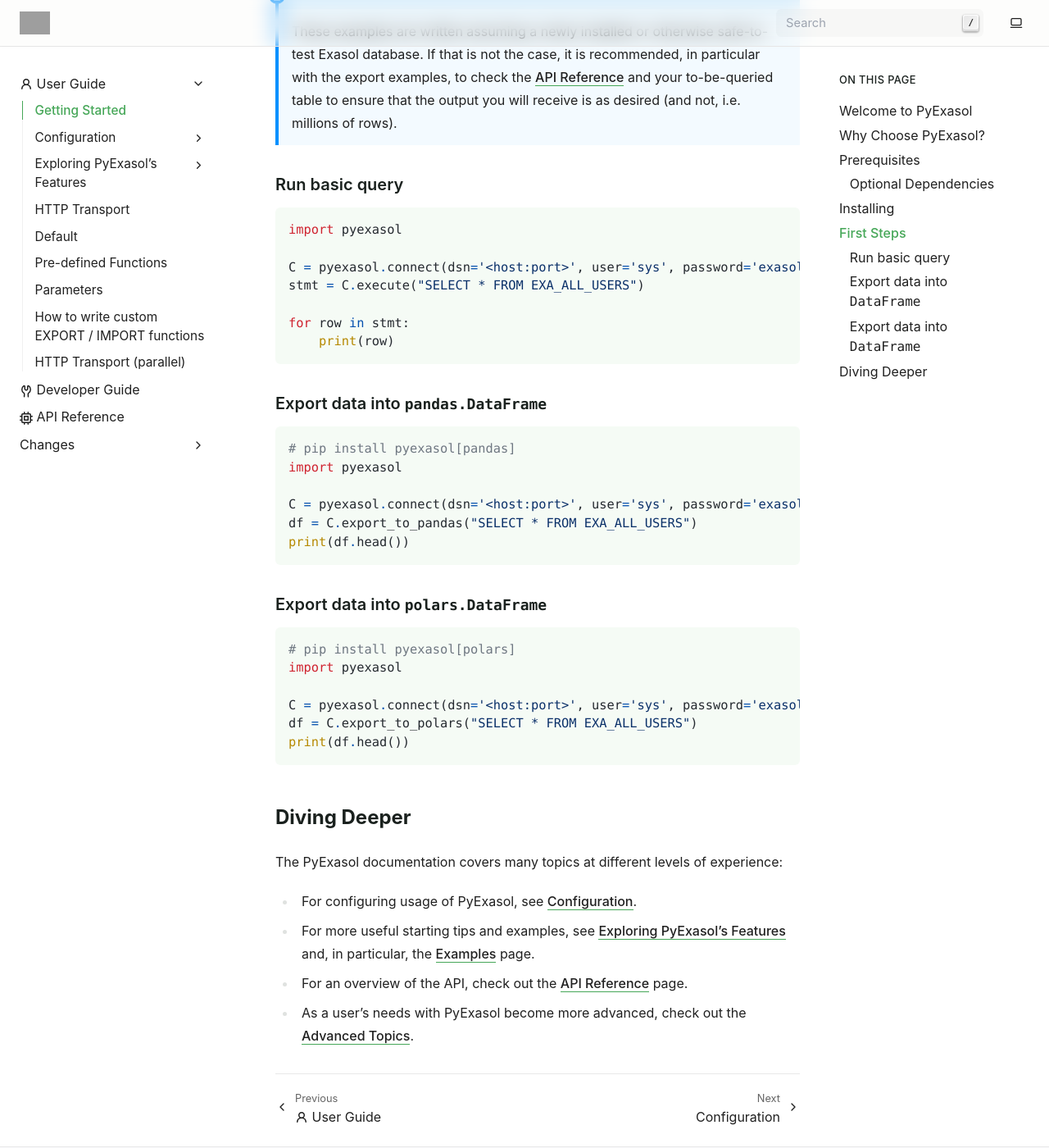
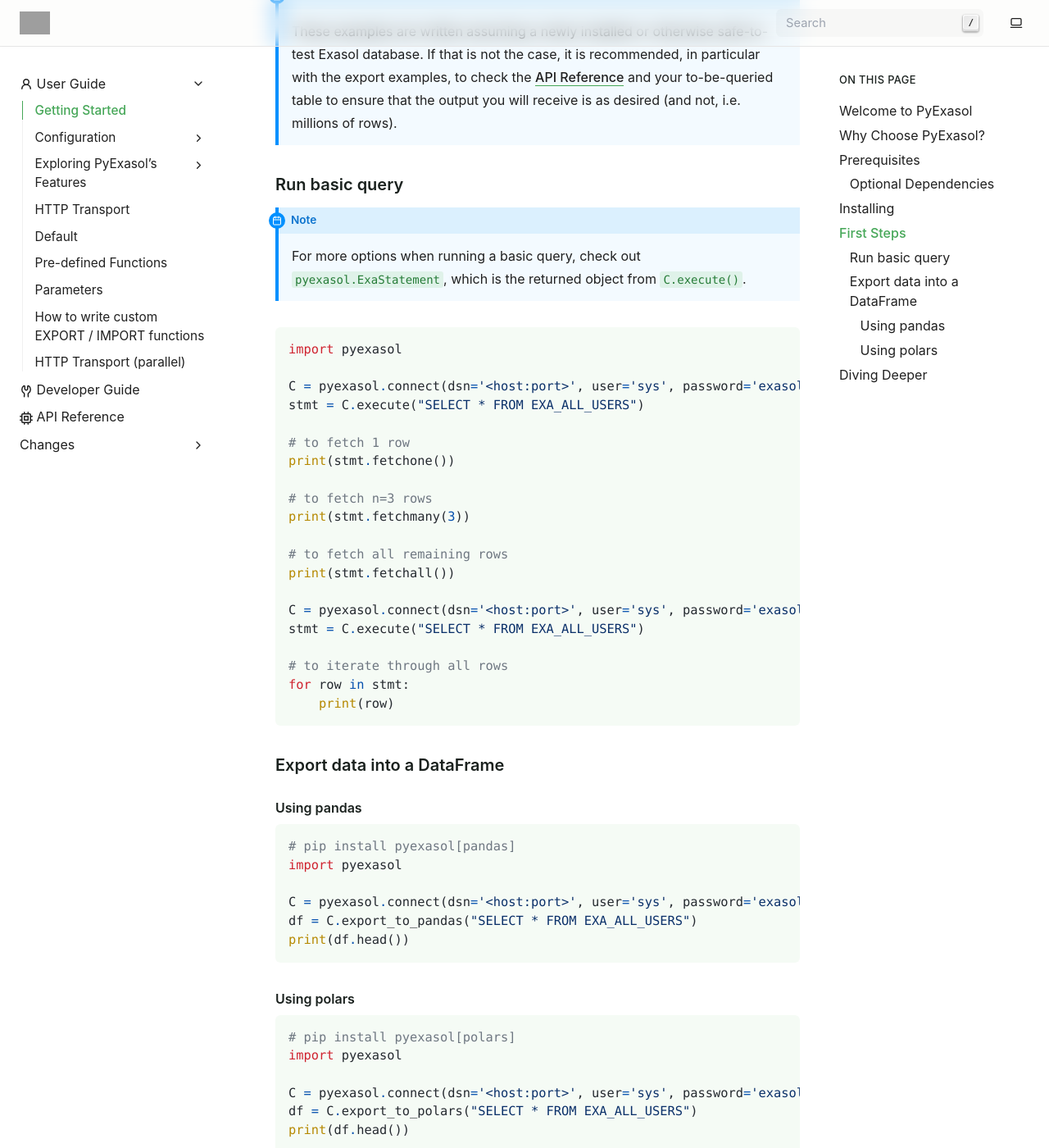
Before and after one commit to exasol/pyexasol, a Sphinx documentation site: the page built from doc/user_guide/getting_started.rst, in a window 1280 px wide and 1400 px high, scrolled down 1742 px. Shown: the whole window at 82% size. Built offline with Sphinx 7.4.7, drawn with Linux system fonts in a browser that asks for light colours; grey boxes are pictures that could not be loaded.

Commit message:
Add fetch example and reorder

```diff
--- a/doc/user_guide/getting_started.rst
+++ b/doc/user_guide/getting_started.rst
@@ -63,6 +63,10 @@
 
 Run basic query
 ^^^^^^^^^^^^^^^
+.. note::
+    For more options when running a basic query, check out :class:`pyexasol.ExaStatement`,
+    which is the returned object from :func:`C.execute()`.
+
 
 .. code-block:: python
 
@@ -71,11 +75,27 @@
     C = pyexasol.connect(dsn='<host:port>', user='sys', password='exasol')
     stmt = C.execute("SELECT * FROM EXA_ALL_USERS")
 
+    # to fetch 1 row
+    print(stmt.fetchone())
+
+    # to fetch n=3 rows
+    print(stmt.fetchmany(3))
+
+    # to fetch all remaining rows
+    print(stmt.fetchall())
+
+    C = pyexasol.connect(dsn='<host:port>', user='sys', password='exasol')
+    stmt = C.execute("SELECT * FROM EXA_ALL_USERS")
+
+    # to iterate through all rows
     for row in stmt:
         print(row)
 
-Export data into :class:`pandas.DataFrame`
-^^^^^^^^^^^^^^^^^^^^^^^^^^^^^^^^^^^^^^^^^^
+Export data into a DataFrame
+^^^^^^^^^^^^^^^^^^^^^^^^^^^^
+
+Using pandas
+""""""""""""
 
 .. code-block:: python
 
@@ -86,8 +106,8 @@
     df = C.export_to_pandas("SELECT * FROM EXA_ALL_USERS")
     print(df.head())
 
-Export data into :class:`polars.DataFrame`
-^^^^^^^^^^^^^^^^^^^^^^^^^^^^^^^^^^^^^^^^^^
+Using polars
+""""""""""""
 
 .. code-block:: python
 
```
